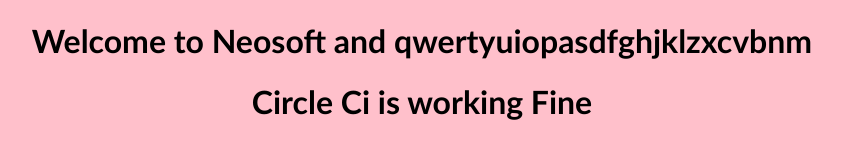
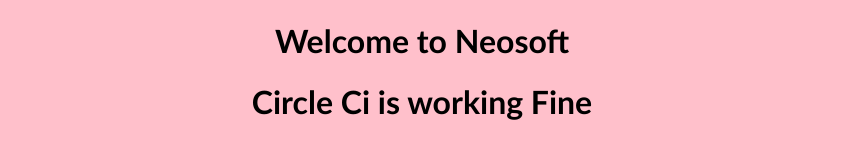
Before and after one commit to nirajvishwakarma/circleci-proj, a plain HTML site: page index.html in a window 1280 px wide. Shown: the whole page, without its empty margins (218-1060 px from the left). Drawn offline with Linux system fonts and the light colour scheme.

Commit message:
index.html chnage

```diff
--- a/index.html
+++ b/index.html
@@ -45,7 +45,7 @@ button {
 </style>
 </head>
 <body>
-	<center> <h1> Welcome to Neosoft and qwertyuiopasdfghjklzxcvbnm</h1> </center>
+	<center> <h1> Welcome to Neosoft</h1> </center>
 	 <center> <h1> Circle Ci is working Fine </h1> </center>
 </body>
 </html>
```
